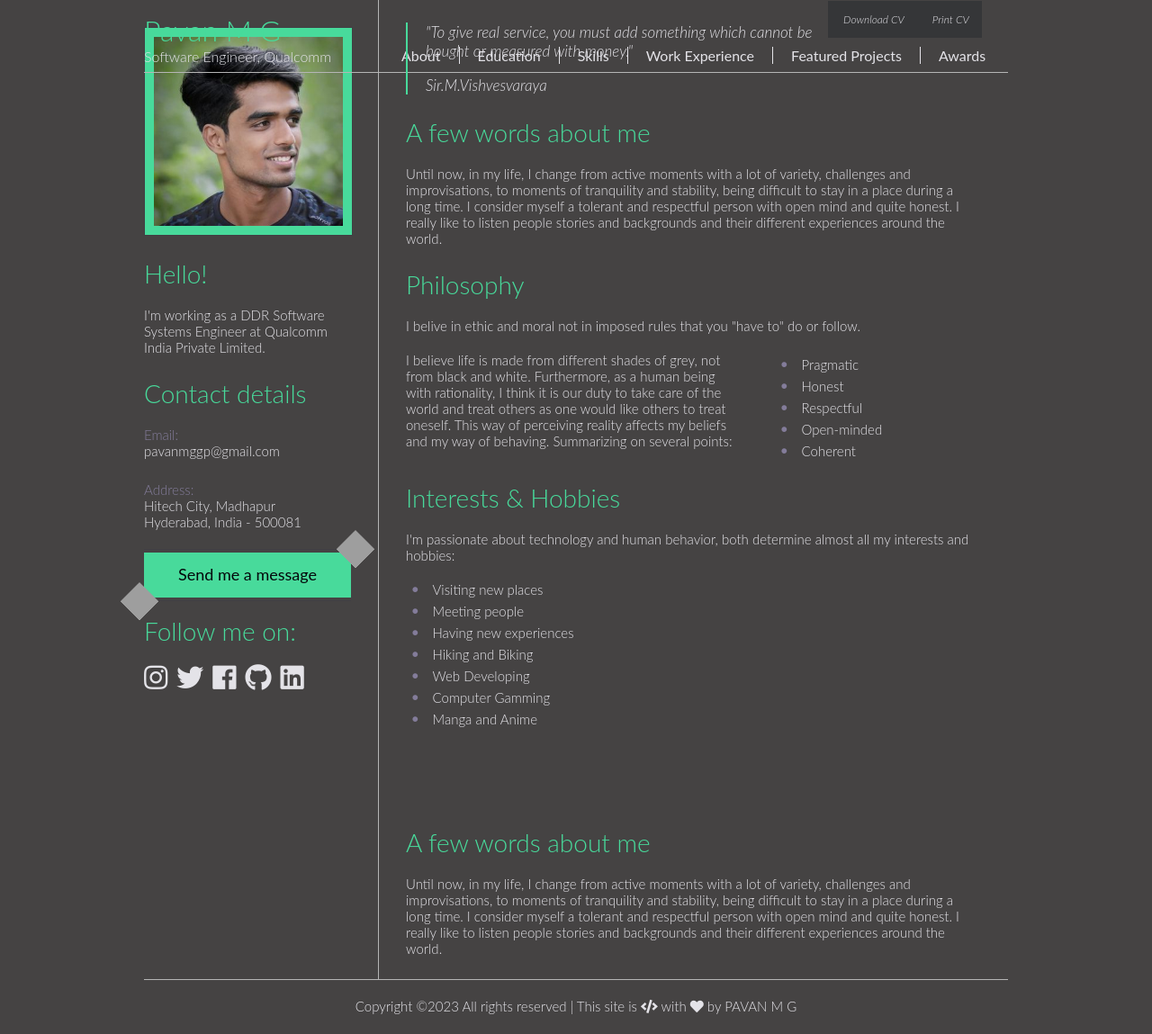
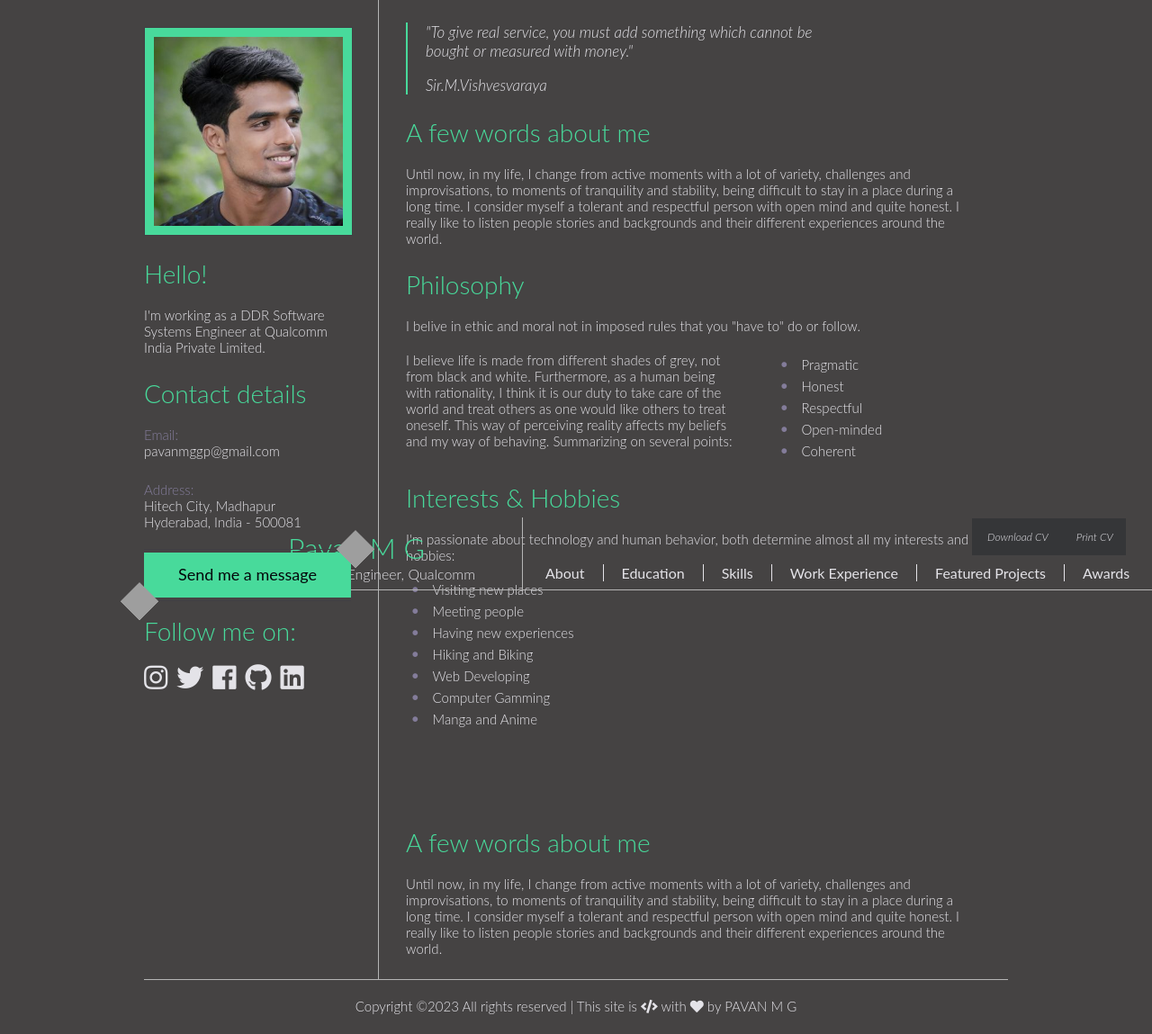
Before and after one commit to pavan-mg/pavan-mg.github.io, a Jekyll site: the page built from index.html, in a window 1280 px wide and 1149 px high. Shown: the whole window at 90% size. Built offline with Jekyll 4.4.1, drawn with Linux system fonts in a browser that asks for light colours.

Commit message:
Update main.css

```diff
--- a/css/main.css
+++ b/css/main.css
@@ -118,6 +118,8 @@ ul {
 		height: 80px;
 		border-bottom: 1px solid #b5b5b5;
 		position: fixed;
+		right: 0;
+  		top: 50%;
 	}
 		.header_logotype_container {
 			width: 260px;
```
